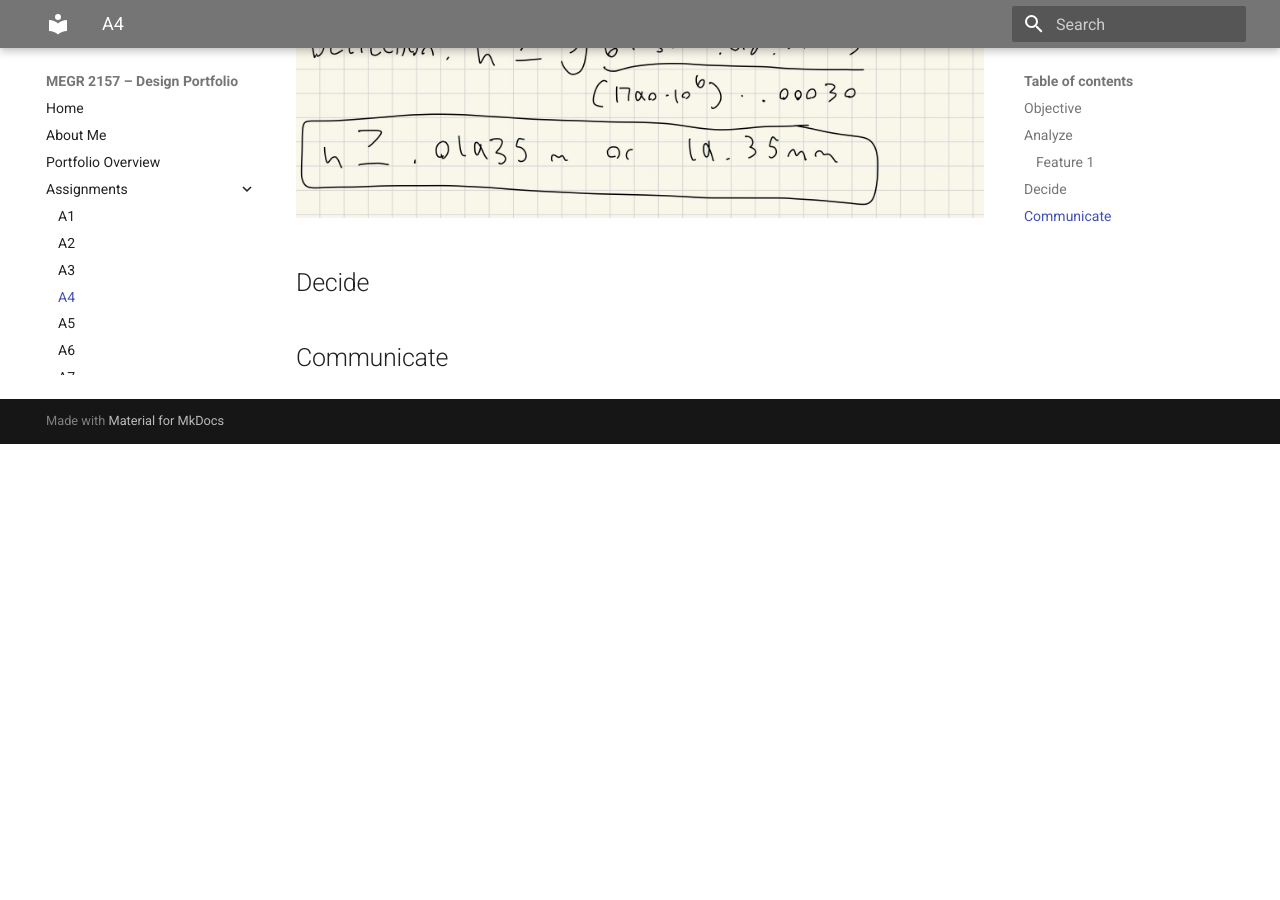
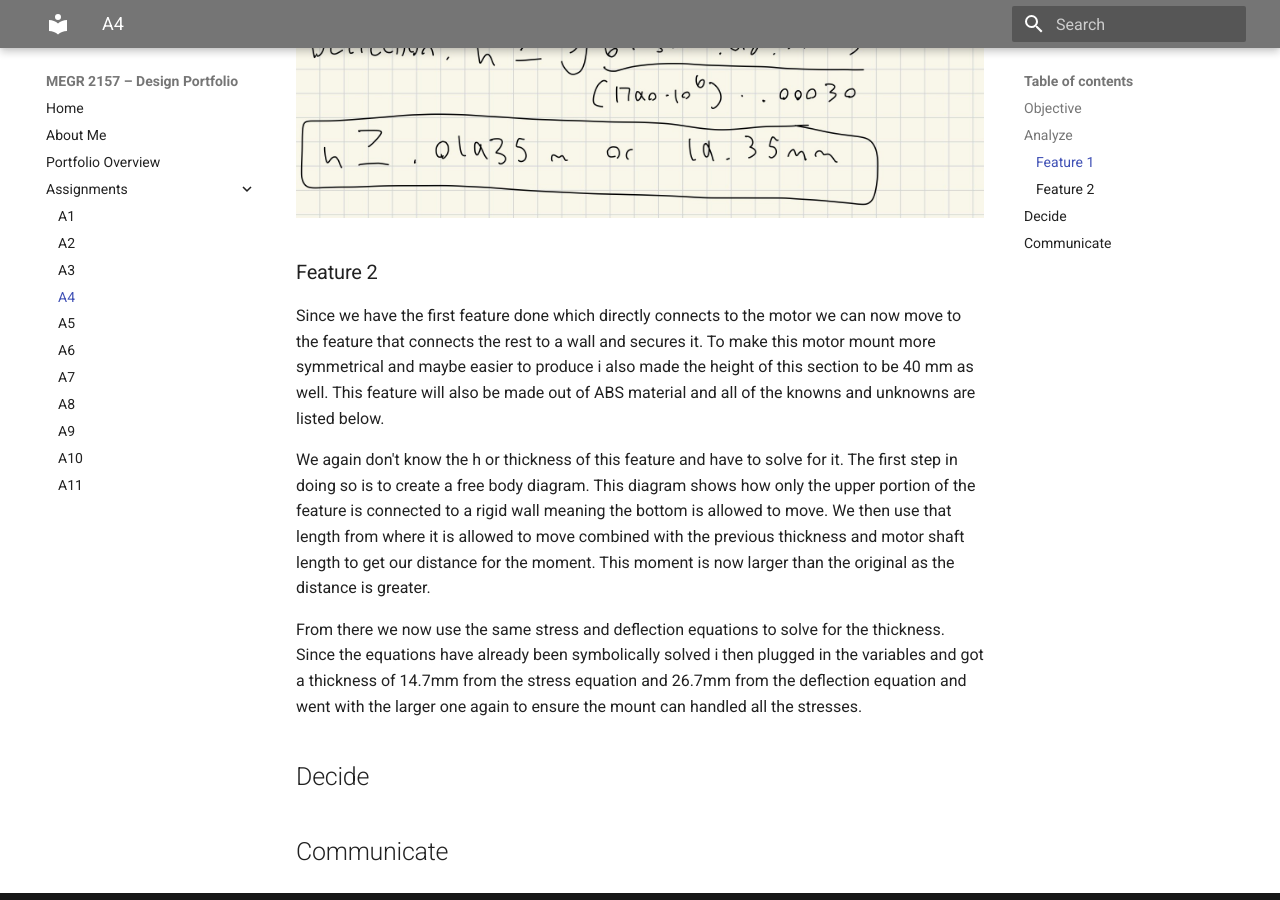
Before and after one commit to jadelma5/megr2156-portfolio, an MkDocs documentation site: the page built from docs/assignments/A04/index.md, in a window 1280 px wide and 900 px high, scrolled down 2981 px. Built offline with MkDocs 1.6.1 and Material for MkDocs 9.7.7, drawn with Linux system fonts in a browser that asks for light colours; before the commit the page ends 3425 px from its top, so only the background shows below that.

Commit message:
Update index.md

```diff
--- a/docs/assignments/A04/index.md
+++ b/docs/assignments/A04/index.md
@@ -23,6 +23,18 @@ With these symbolically solved equation all I need to do is plug in all of the k
 
 ![number](Numerical1.jpg)
 
+### Feature 2
+
+Since we have the first feature done which directly connects to the motor we can now move to the feature that connects the rest to a wall and secures it. To make this motor mount more symmetrical and maybe easier to produce i also made the height of this section to be 40 mm as well. This feature will also be made out of ABS material and all of the knowns and unknowns are listed below.
+
+
+
+We again don't know the h or thickness of this feature and have to solve for it. The first step in doing so is to create a free body diagram. This diagram shows how only the upper portion of the feature is connected to a rigid wall meaning the bottom is allowed to move. We then use that length from where it is allowed to move combined with the previous thickness and motor shaft length to get our distance for the moment. This moment is now larger than the original as the distance is greater.
+
+
+
+From there we now use the same stress and deflection equations to solve for the thickness. Since the equations have already been symbolically solved i then plugged in the variables and got a thickness of 14.7mm from the stress equation and 26.7mm from the deflection equation and went with the larger one again to ensure the mount can handled all the stresses.
+
 ## Decide
 
 
```
